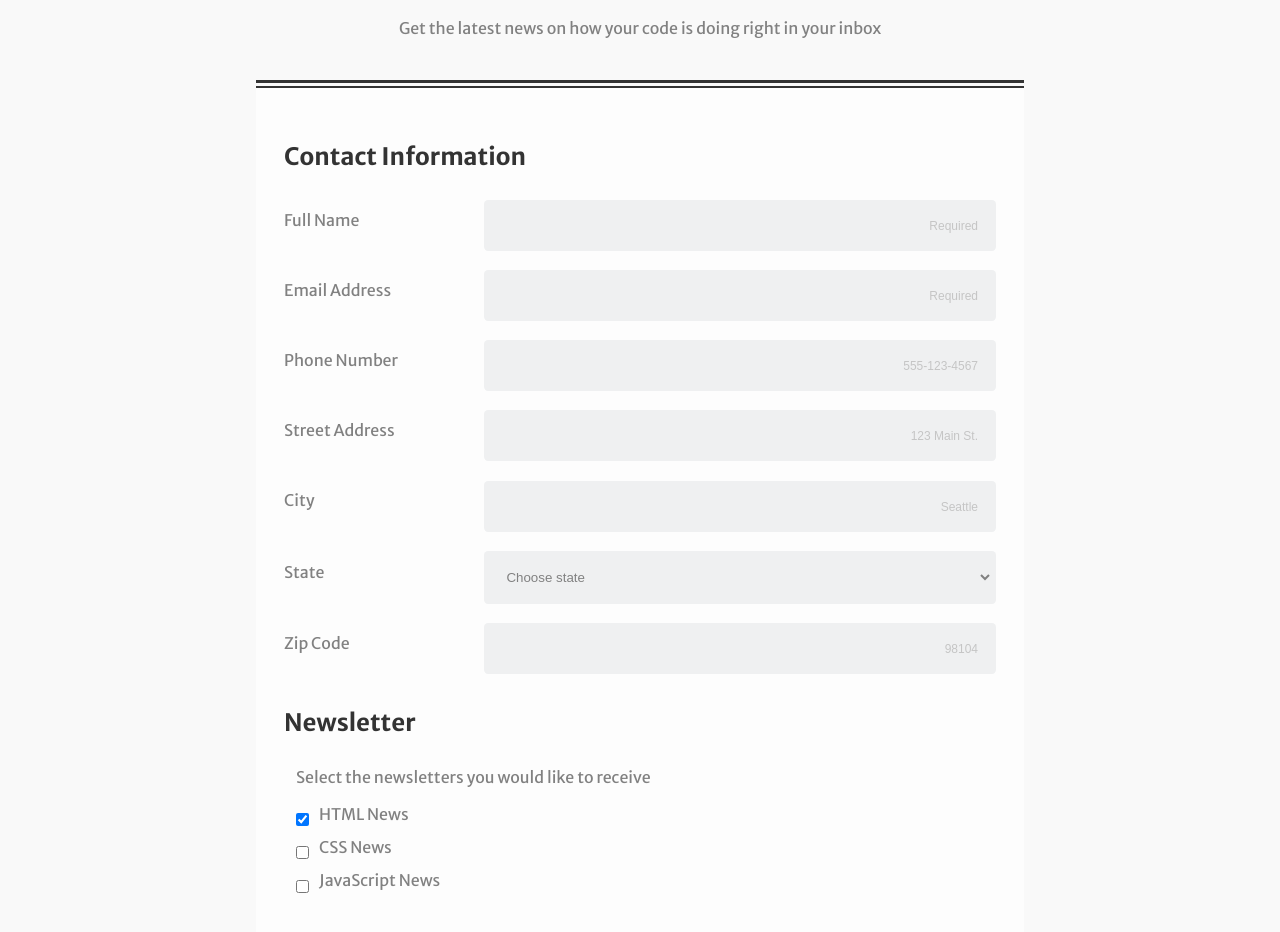
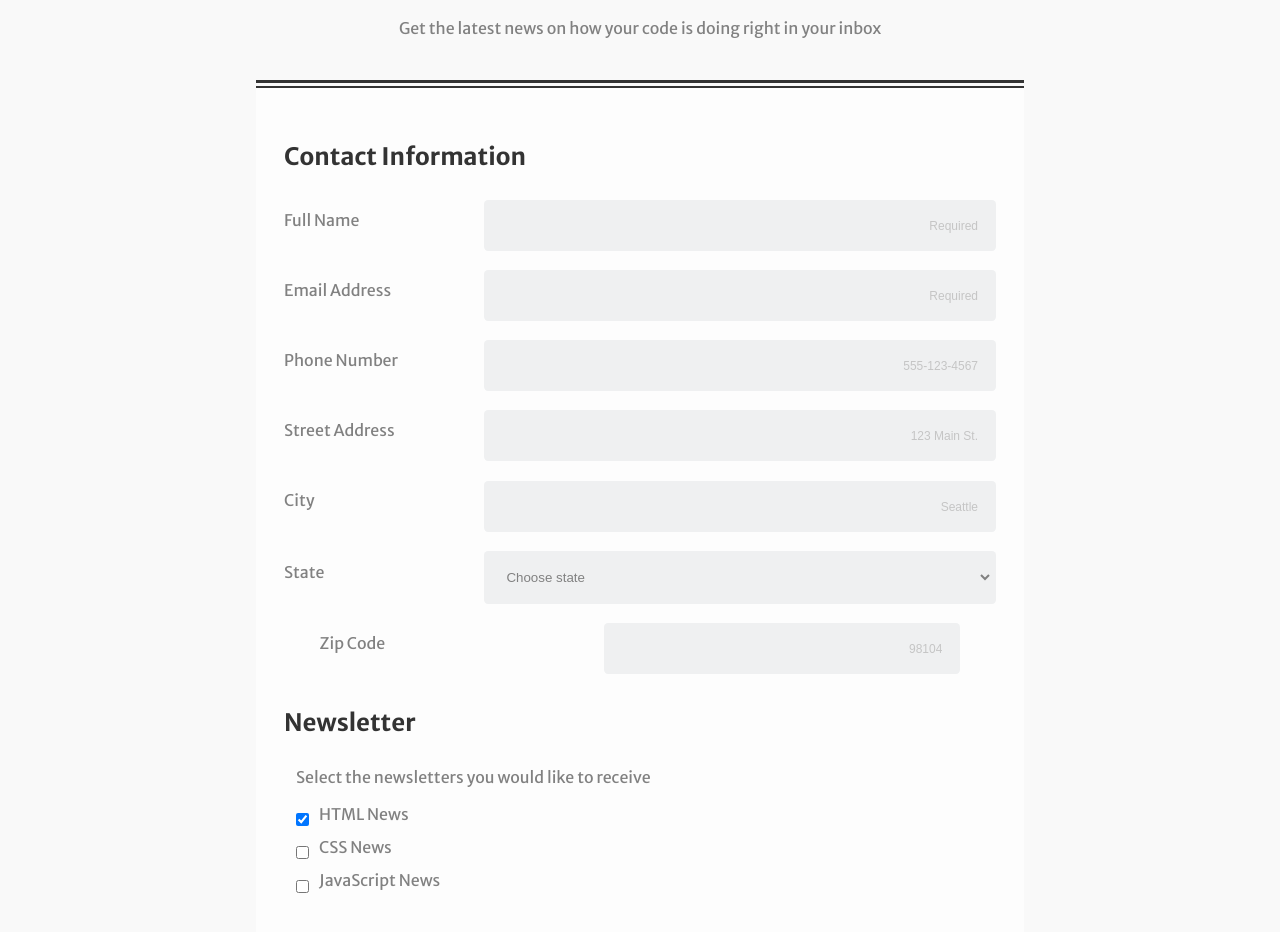
Before and after one commit to AbdiqafarHashi/Techdegree-project-3-, a plain HTML site: page Techdegree-project-3-/Index.html in a window 1280 px wide. Shown: the part 148-1080 px from the top of the page. Drawn offline with Linux system fonts and the light colour scheme.

Commit message:
minor update

```diff
--- a/Techdegree-project-3-/CSS/Styles.css
+++ b/Techdegree-project-3-/CSS/Styles.css
@@ -191,6 +191,6 @@ label {
 .hashi{
   width: 100%;
 }
-
+.zip input {width: 50%}
 
 }
```
